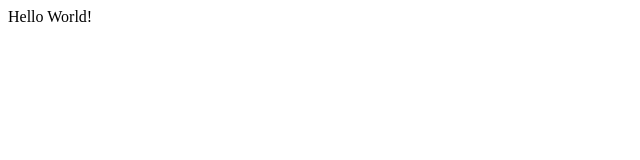
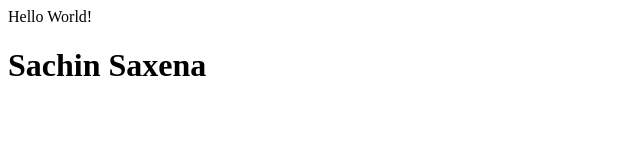
Before and after one commit to sachin-saxena-sandy/sachin-demo, a plain HTML site: page index.html in a window 1280 px wide. Shown: the whole page, without its empty margins (0-640 px from the left). Drawn offline with Linux system fonts and the light colour scheme.

Commit message:
add a heading

```diff
--- a/index.html
+++ b/index.html
@@ -1 +1,2 @@
 <p>Hello World!</p>
+<h1>Sachin Saxena</h1>
```
